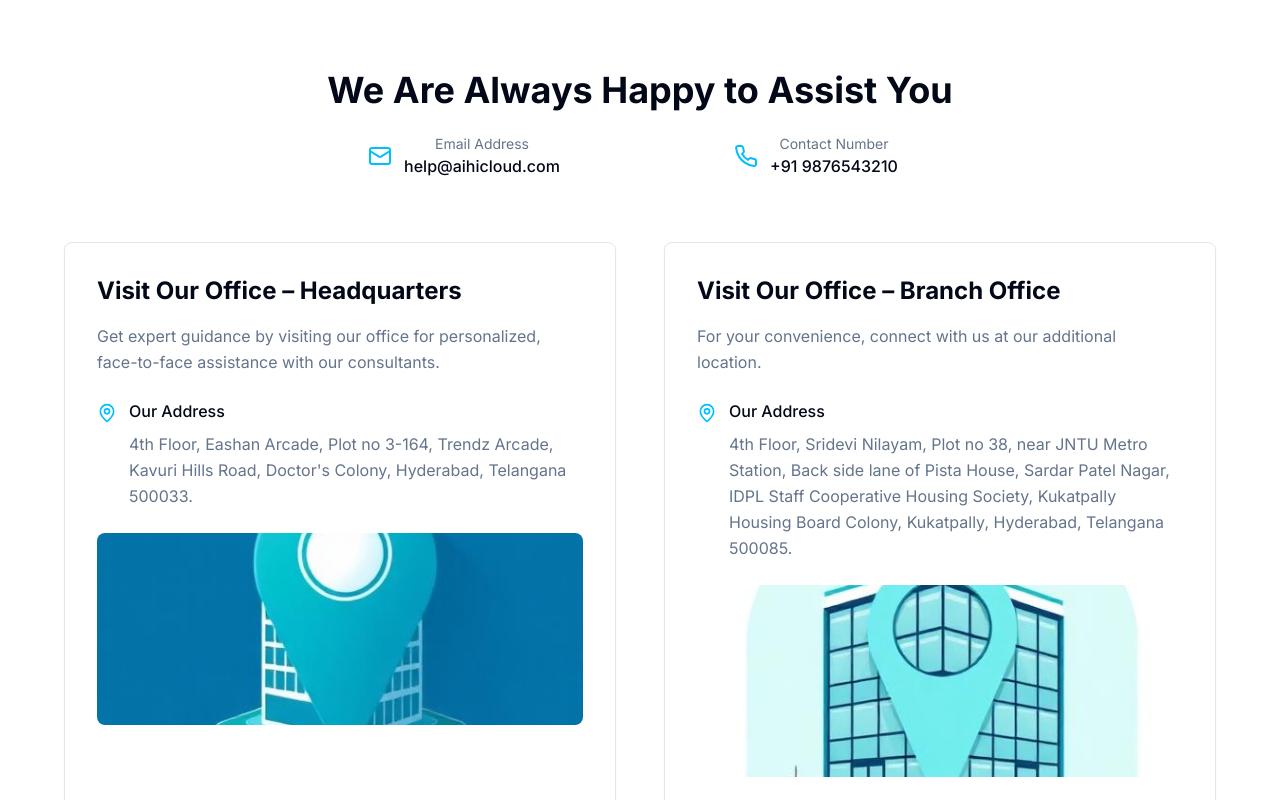
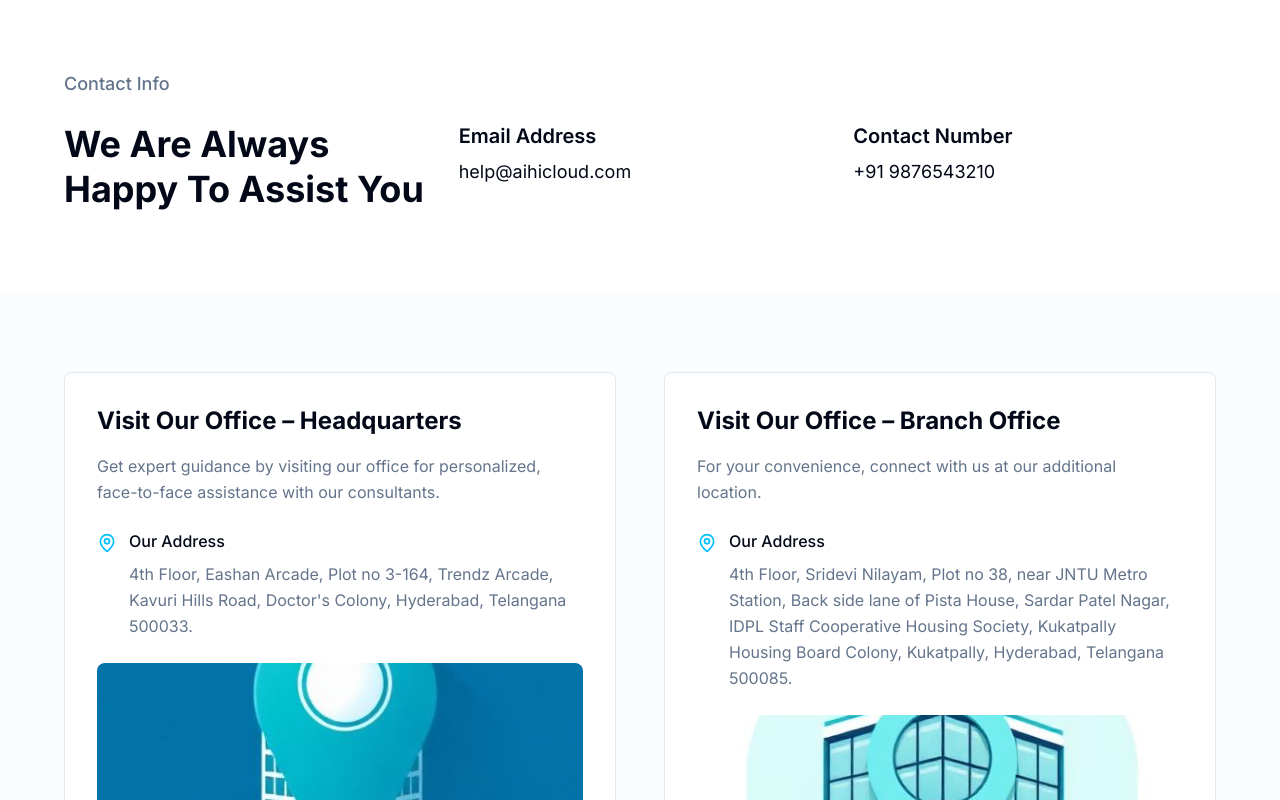
Before and after one commit to NareshPullurii80/aihi-connect-glow, a React (Vite) app: page / in a window 1280 px wide. Shown: the part 1260-2060 px from the top of the page. Built offline with nearby package versions, Linux system fonts and the light colour scheme.

Commit message:
Update Contact Info section
Update the Contact Info section to match the reference image, including layout and styling changes.

```diff
--- a/src/components/ContactInfo.tsx
+++ b/src/components/ContactInfo.tsx
@@ -1,103 +1,38 @@
-import { Mail, Phone, MapPin } from 'lucide-react';
-import { Card } from '@/components/ui/card';
-import officeMapHq from '@/assets/office-map-hq.jpg';
-import officeMapBranch from '@/assets/office-map-branch.jpg';
-
 const ContactInfo = () => {
   return (
     <section className="bg-background py-20">
       <div className="container mx-auto px-4">
         <div className="max-w-6xl mx-auto">
-          {/* Contact Info Header */}
-          <div className="text-center mb-16">
-            <h2 className="text-4xl font-bold text-foreground mb-6">
-              We Are Always Happy to Assist You
-            </h2>
+          <p className="text-muted-foreground text-lg font-medium mb-6">Contact Info</p>
 
-            <div className="grid md:grid-cols-2 gap-8 max-w-2xl mx-auto">
-              <div className="flex items-center justify-center space-x-3">
-                <Mail className="h-6 w-6 text-teal" />
-                <div>
-                  <p className="text-sm text-muted-foreground">Email Address</p>
-                  <p className="font-medium text-foreground">help@aihicloud.com</p>
-                </div>
-              </div>
+          <div className="grid lg:grid-cols-3 gap-8 items-start">
+            {/* Main Heading */}
+            <div className="lg:col-span-1">
+              <h2 className="text-4xl font-bold text-foreground leading-tight">
+                We Are Always Happy To Assist You
+              </h2>
+            </div>
 
-              <div className="flex items-center justify-center space-x-3">
-                <Phone className="h-6 w-6 text-teal" />
-                <div>
-                  <p className="text-sm text-muted-foreground">Contact Number</p>
-                  <p className="font-medium text-foreground">+91 9876543210</p>
-                </div>
-              </div>
-            </div>
-          </div>
-
-          {/* Office Locations */}
-          <div className="grid lg:grid-cols-2 gap-12">
-            {/* Headquarters */}
-            <Card className="p-8 shadow-elegant">
-              <div className="mb-6">
-                <h3 className="text-2xl font-bold text-foreground mb-4">
-                  Visit Our Office – Headquarters
+            {/* Contact Details */}
+            <div className="lg:col-span-2 grid md:grid-cols-2 gap-8">
+              <div>
+                <h3 className="text-xl font-semibold text-foreground mb-2">
+                  Email Address
                 </h3>
-                <p className="text-muted-foreground leading-relaxed">
-                  Get expert guidance by visiting our office for personalized, face-to-face assistance with our consultants.
+                <p className="text-lg text-foreground">
+                  help@aihicloud.com
                 </p>
               </div>
 
-              <div className="flex items-start space-x-3 mb-6">
-                <MapPin className="h-5 w-5 text-teal mt-1 flex-shrink-0" />
-                <div>
-                  <p className="font-medium text-foreground mb-2">Our Address</p>
-                  <p className="text-muted-foreground leading-relaxed">
-                    4th Floor, Eashan Arcade, Plot no 3-164, Trendz Arcade,
-                    Kavuri Hills Road, Doctor's Colony, Hyderabad, Telangana 500033.
-                  </p>
-                </div>
-              </div>
-
-              <div className="rounded-lg overflow-hidden">
-                <img
-                  src={officeMapHq}
-                  alt="AIHI Headquarters Location Map"
-                  className="w-full h-48 object-cover"
-                />
-              </div>
-            </Card>
-
-            {/* Branch Office */}
-            <Card className="p-8 shadow-elegant">
-              <div className="mb-6">
-                <h3 className="text-2xl font-bold text-foreground mb-4">
-                  Visit Our Office – Branch Office
+              <div>
+                <h3 className="text-xl font-semibold text-foreground mb-2">
+                  Contact Number
                 </h3>
-                <p className="text-muted-foreground leading-relaxed">
-                  For your convenience, connect with us at our additional location.
+                <p className="text-lg text-foreground">
+                  +91 9876543210
                 </p>
               </div>
-
-              <div className="flex items-start space-x-3 mb-6">
-                <MapPin className="h-5 w-5 text-teal mt-1 flex-shrink-0" />
-                <div>
-                  <p className="font-medium text-foreground mb-2">Our Address</p>
-                  <p className="text-muted-foreground leading-relaxed">
-                    4th Floor, Sridevi Nilayam, Plot no 38, near JNTU Metro Station,
-                    Back side lane of Pista House, Sardar Patel Nagar,
-                    IDPL Staff Cooperative Housing Society, Kukatpally Housing Board Colony,
-                    Kukatpally, Hyderabad, Telangana 500085.
-                  </p>
-                </div>
-              </div>
-
-              <div className="rounded-lg overflow-hidden">
-                <img
-                  src={officeMapBranch}
-                  alt="AIHI Branch Office Location Map"
-                  className="w-full h-48 object-cover"
-                />
-              </div>
-            </Card>
+            </div>
           </div>
         </div>
       </div>
--- /dev/null
+++ b/src/components/OfficeLocations.tsx
@@ -0,0 +1,83 @@
+import { MapPin } from 'lucide-react';
+import { Card } from '@/components/ui/card';
+import officeMapHq from '@/assets/office-map-hq.jpg';
+import officeMapBranch from '@/assets/office-map-branch.jpg';
+
+const OfficeLocations = () => {
+  return (
+    <section className="bg-secondary/30 py-20">
+      <div className="container mx-auto px-4">
+        <div className="max-w-6xl mx-auto">
+          {/* Office Locations */}
+          <div className="grid lg:grid-cols-2 gap-12">
+            {/* Headquarters */}
+            <Card className="p-8 shadow-elegant">
+              <div className="mb-6">
+                <h3 className="text-2xl font-bold text-foreground mb-4">
+                  Visit Our Office – Headquarters
+                </h3>
+                <p className="text-muted-foreground leading-relaxed">
+                  Get expert guidance by visiting our office for personalized, face-to-face assistance with our consultants.
+                </p>
+              </div>
+
+              <div className="flex items-start space-x-3 mb-6">
+                <MapPin className="h-5 w-5 text-teal mt-1 flex-shrink-0" />
+                <div>
+                  <p className="font-medium text-foreground mb-2">Our Address</p>
+                  <p className="text-muted-foreground leading-relaxed">
+                    4th Floor, Eashan Arcade, Plot no 3-164, Trendz Arcade,
+                    Kavuri Hills Road, Doctor's Colony, Hyderabad, Telangana 500033.
+                  </p>
+                </div>
+              </div>
+
+              <div className="rounded-lg overflow-hidden">
+                <img
+                  src={officeMapHq}
+                  alt="AIHI Headquarters Location Map"
+                  className="w-full h-48 object-cover"
+                />
+              </div>
+            </Card>
+
+            {/* Branch Office */}
+            <Card className="p-8 shadow-elegant">
+              <div className="mb-6">
+                <h3 className="text-2xl font-bold text-foreground mb-4">
+                  Visit Our Office – Branch Office
+                </h3>
+                <p className="text-muted-foreground leading-relaxed">
+                  For your convenience, connect with us at our additional location.
+                </p>
+              </div>
+
+              <div className="flex items-start space-x-3 mb-6">
+                <MapPin className="h-5 w-5 text-teal mt-1 flex-shrink-0" />
+                <div>
+                  <p className="font-medium text-foreground mb-2">Our Address</p>
+                  <p className="text-muted-foreground leading-relaxed">
+                    4th Floor, Sridevi Nilayam, Plot no 38, near JNTU Metro Station,
+                    Back side lane of Pista House, Sardar Patel Nagar,
+                    IDPL Staff Cooperative Housing Society, Kukatpally Housing Board Colony,
+                    Kukatpally, Hyderabad, Telangana 500085.
+                  </p>
+                </div>
+              </div>
+
+              <div className="rounded-lg overflow-hidden">
+                <img
+                  src={officeMapBranch}
+                  alt="AIHI Branch Office Location Map"
+                  className="w-full h-48 object-cover"
+                />
+              </div>
+            </Card>
+          </div>
+        </div>
+      </div>
+    </section>
+  );
+};
+
+export default OfficeLocations;
--- a/src/pages/Index.tsx
+++ b/src/pages/Index.tsx
@@ -1,6 +1,7 @@
 import HeroSection from '@/components/HeroSection';
 import ContactForm from '@/components/ContactForm';
 import ContactInfo from '@/components/ContactInfo';
+import OfficeLocations from '@/components/OfficeLocations';
 import SocialSection from '@/components/SocialSection';
 import Footer from '@/components/Footer';
 
@@ -10,6 +11,7 @@ const Index = () => {
       <HeroSection />
       <ContactForm />
       <ContactInfo />
+      <OfficeLocations />
       <SocialSection />
       <Footer />
     </div>
```
